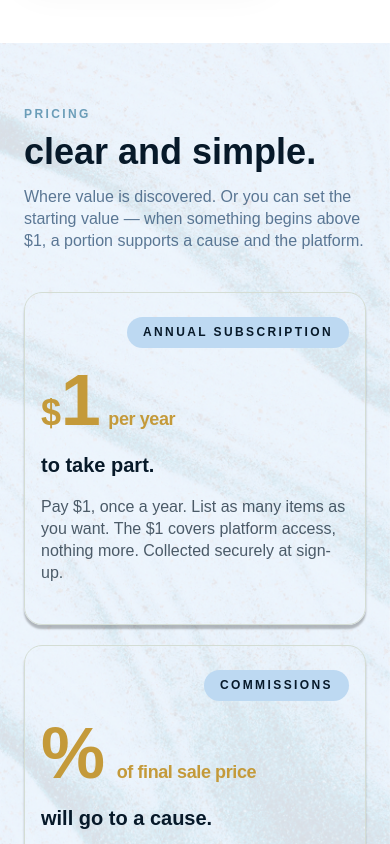
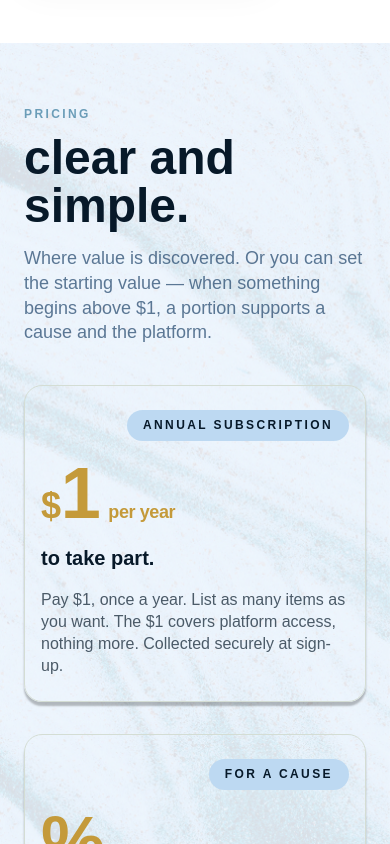
Before and after one commit to hosseinAleph/tzedar-microsite, a React (Vite) app: page / in a window 390 px wide. Shown: the part 1480-2324 px from the top of the page. Built offline with nearby package versions, Linux system fonts and the light colour scheme.

Commit message:
refactor: update PricingCard and PricingSection components for improved text clarity and styling; adjust layout for better responsiveness

```diff
--- a/src/components/molecules/PricingCard.tsx
+++ b/src/components/molecules/PricingCard.tsx
@@ -4,17 +4,17 @@ type PricingCardProps = {
   type: "subscription" | "commission"
 }
 
-export function PricingCard({ type }: PricingCardProps) {
+export function PricingCard({ type }: Readonly<PricingCardProps>) {
   const isSubscription = type === "subscription"
 
   return (
     <div
       className="flex min-w-0 flex-1 flex-col items-end gap-4 rounded-2xl border
-        border-border-default bg-transparent px-4 pt-6 pb-10
-        shadow-[var(--shadow-pricing-card)]"
+        border-border-default bg-transparent px-4 py-6
+        shadow-(--shadow-pricing-card)"
     >
       <Badge variant="green">
-        {isSubscription ? "Annual Subscription" : "Commissions"}
+        {isSubscription ? "Annual Subscription" : "FOR A CAUSE"}
       </Badge>
 
       <div className="flex w-full flex-col items-start gap-2">
--- a/src/components/organisms/PricingSection.tsx
+++ b/src/components/organisms/PricingSection.tsx
@@ -34,15 +34,15 @@ export function PricingSection() {
           <div className="flex flex-col gap-3">
             <SectionLabel>Pricing</SectionLabel>
             <h2
-              className="text-4xl leading-none font-bold text-brand-darkest
+              className="text-5xl leading-none font-bold text-brand-darkest
                 sm:text-5xl lg:text-[48px]"
             >
-              clear and simple.
+              clear and <br className="lg:hidden" /> simple.
             </h2>
           </div>
           <p
-            className="text-left text-base leading-snug text-text-secondary/70
-              sm:max-w-sm sm:text-right sm:text-lg lg:max-w-2xl lg:text-2xl"
+            className="text-left text-[18px] leading-snug text-text-secondary/70
+              sm:text-right lg:max-w-2xl lg:text-2xl"
           >
             Where value is discovered. Or you can set the starting value{" "}
             <br className="hidden lg:block" /> — when something begins above $1,
@@ -50,7 +50,7 @@ export function PricingSection() {
           </p>
         </div>
 
-        <div className="flex flex-col gap-5 sm:flex-row sm:gap-8 lg:gap-10">
+        <div className="flex flex-col gap-8 sm:flex-row">
           <PricingCard type="subscription" />
           <PricingCard type="commission" />
         </div>
```
